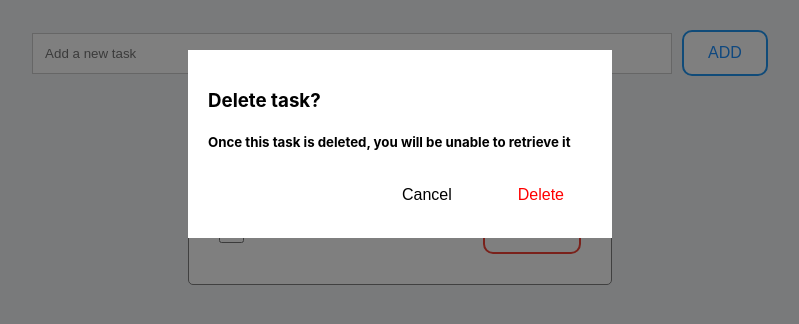
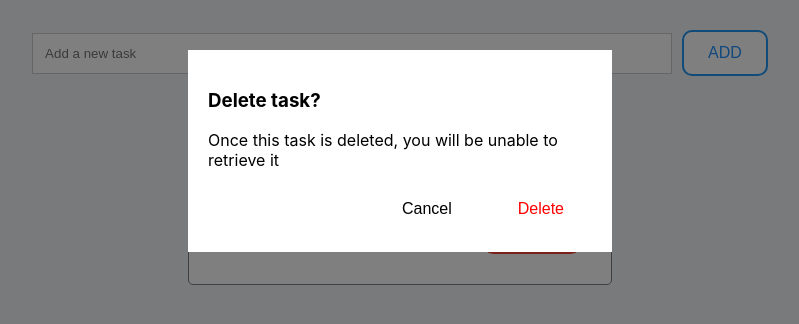
Before and after one commit to Alexlloydwhite/aws-react-todo-list, a React (Create React App) app: page / in a window 1280 px wide. Both pictures are taken after a click on the button "Delete". Shown: the top 324 px of the page, without its empty margins (240-1039 px from the left). Built offline with nearby package versions, Linux system fonts and the light colour scheme; no server answers.

Commit message:
refactor modal body to be a p rather than h5

```diff
--- a/src/components/DeleteModal/DeleteModal.tsx
+++ b/src/components/DeleteModal/DeleteModal.tsx
@@ -25,7 +25,7 @@ const DeleteModal: React.FC<IProps> = ({ todo, setOpenDeleteModal }) => {
         <div className="modal">
             <div className="modal-content">
                 <h3>Delete task?</h3>
-                <h5>Once this task is deleted, you will be unable to retrieve it</h5>
+                <p>Once this task is deleted, you will be unable to retrieve it</p>
                 <div className="btn-group">
                     <button
                         className="btn cancel"
```
